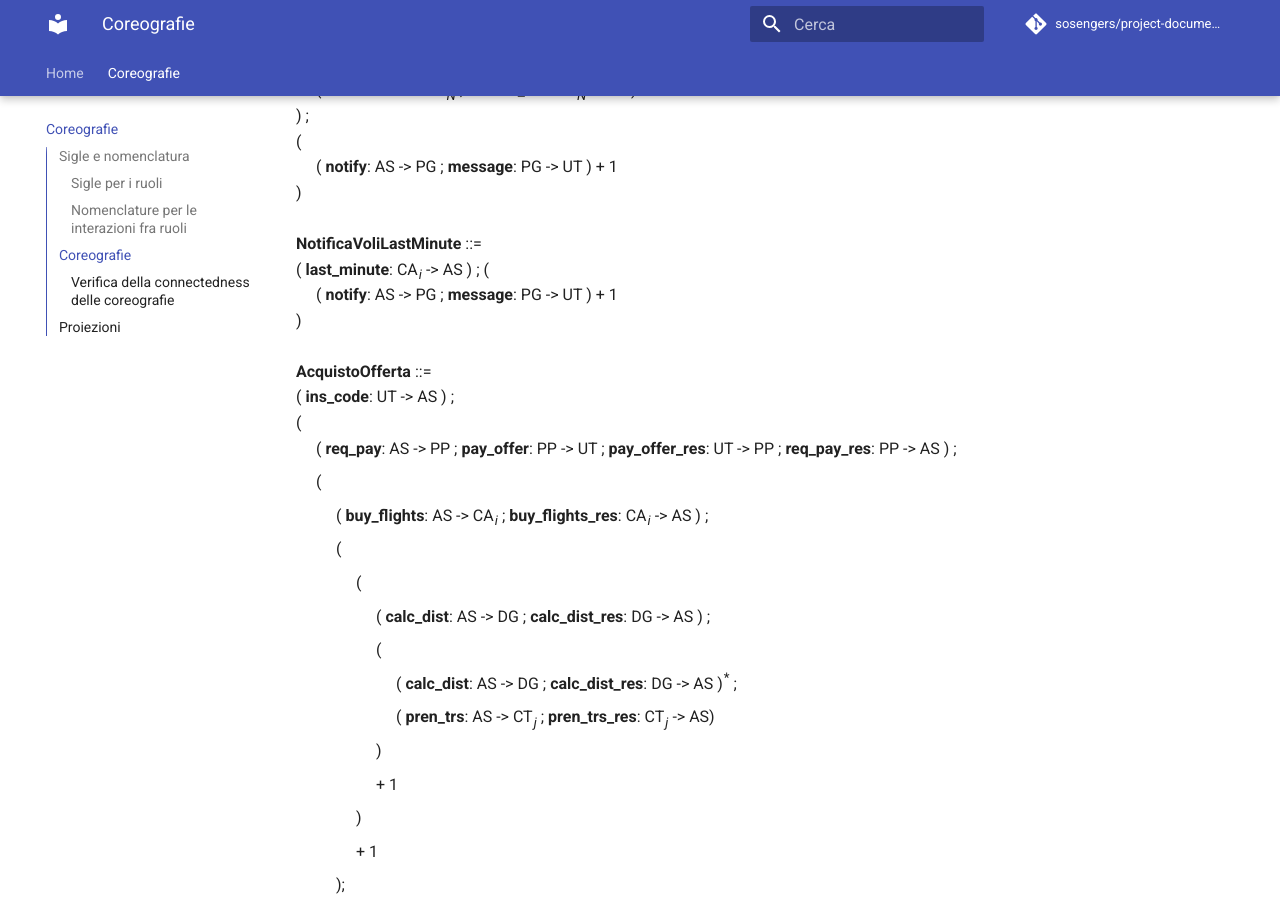
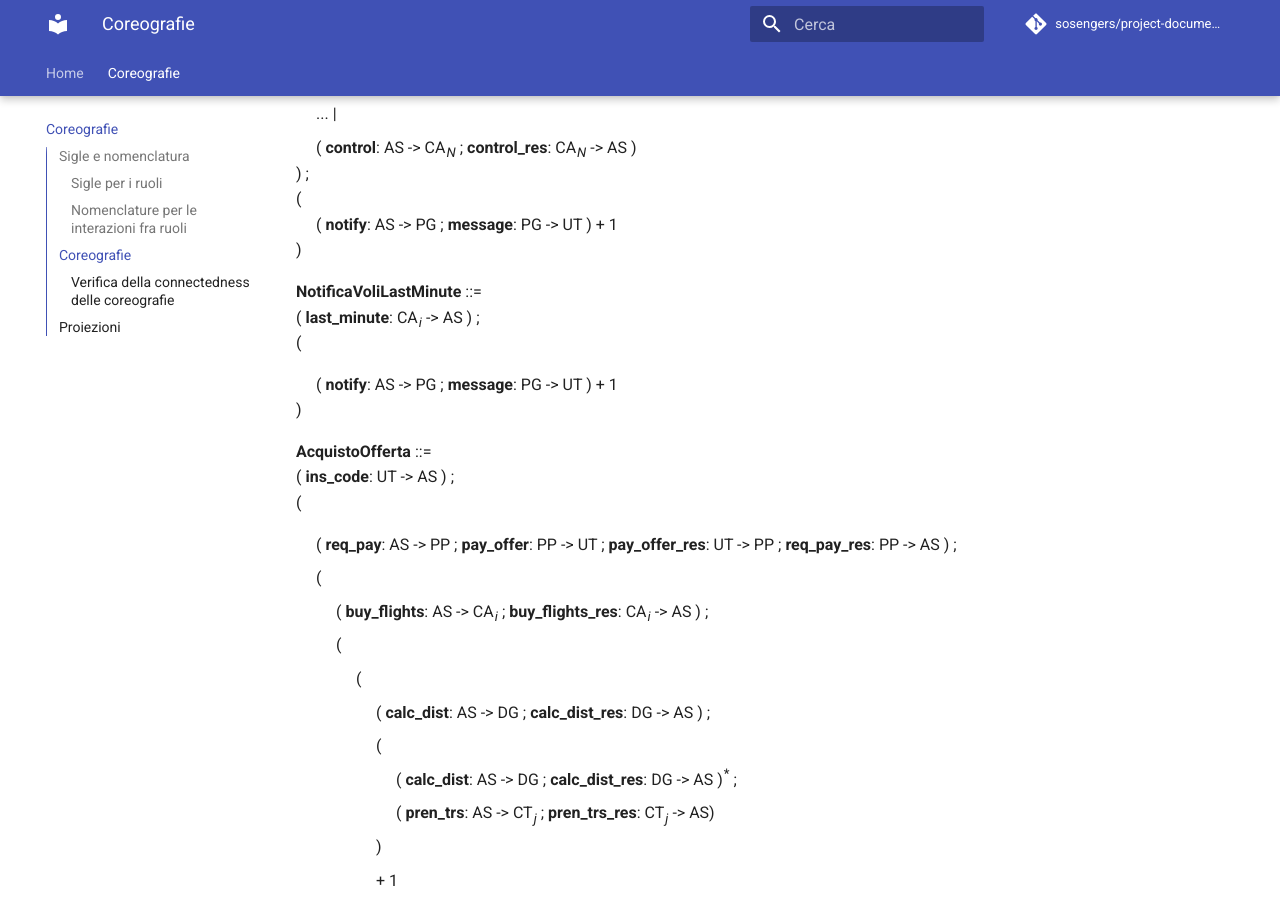
Before and after one commit to sosengers/project-documentation, an MkDocs documentation site: the page built from docs/choreographies.md, in a window 1280 px wide and 900 px high, scrolled down 1680 px. Built offline with MkDocs 1.6.1 and Material for MkDocs 9.7.7, drawn with Linux system fonts in a browser that asks for light colours; comment, search, counter and statistics services are not loaded; some of the changed text lies outside the part shown.

Commit message:
Fix coreografie

```diff
--- a/docs/choreographies.md
+++ b/docs/choreographies.md
@@ -50,9 +50,12 @@
 
 <div id="choreographies">
 
+<p>
 <strong>ProcessoRegistrazioneInteresseUtente</strong> ::=<br>
 (<strong>reg</strong>: UT -> AS; <strong>reg_res</strong>: AS -> UT)
+</p>
 
+<p>
 <strong>VerificaGiornaliera</strong> ::=<br>
 (
 <ul>
@@ -67,20 +70,20 @@
 </ul>
 )
 
-<br>
-<br>
+</p>
 
+<p>
 <strong>NotificaVoliLastMinute</strong> ::=<br>
-( <strong>last_minute</strong>: CA<sub><em>i</em></sub> -> AS ) ;
+( <strong>last_minute</strong>: CA<sub><em>i</em></sub> -> AS ) ;<br />
 (
 <ul>
 <li>( <strong>notify</strong>: AS -> PG ; <strong>message</strong>: PG -> UT ) + 1</li>
 </ul>
 )
 
-<br>
-<br>
+</p>
 
+<p>
 <strong>AcquistoOfferta</strong> ::=  <br>
 ( <strong>ins_code</strong>: UT -> AS ) ;<br>
 (
@@ -116,7 +119,7 @@
 </ul>
 )  <br>
 + <strong>ins_code_failure</strong>: AS -> UT
-
+</p>
 </div>
 
 ### Verifica della connectedness delle coreografie
@@ -158,7 +161,7 @@
 <li>... |</li>
 <li>(<span style="text-decoration: overline"><strong>control</strong></span>@CA<sub><em>N</em></sub> ; <strong>control_res</strong>@CA<sub><em>N</em></sub> )</li>
 </ul>
-) ;  <br />
+) ;<br />
 (
 <ul>
 <li>( <span style="text-decoration: overline"><strong>notify</strong></span>@PG ; 1 ) + 1</li>
@@ -225,7 +228,7 @@
 <li>... |</li>
 <li> ( 1 ; 1 )</li>
 </ul>
-) ;
+) ;  <br />
 (<br />
 <ul>
 <li> ( 1 ; <strong>message</strong>@PG ) + 1</li>
@@ -247,7 +250,7 @@
 
 <p>
 proj(<strong>AcquistoOfferta</strong>, UT) =<br />
-( <span style="text-decoration: overline"><strong>ins_code</strong></span>@AS ) ;
+( <span style="text-decoration: overline"><strong>ins_code</strong></span>@AS );<br />
 (
 <ul>
 <li>( 1 ; <strong>pay_offer</strong>@PP ; <span style="text-decoration: overline"><strong>pay_offer_res</strong></span>@PP ; 1 ) ;</li>
@@ -276,7 +279,7 @@
 <li>)</li>
 <li>+ <strong>payment_failure</strong>@AS</li>
 </ul>
-)
+)<br/>
 + <strong>ins_code_failure</strong>@AS
 </p>
 
@@ -340,12 +343,12 @@
 		<li>+ 1</li>
 </ul></li>
 	<li>);</li>
-	<li>1</li>
+	<li>+ 1</li>
 </ul></li>
 <li>)</li>
 <li>+ 1</li>
 </ul>
-)
+)<br />
 + 1
 </p>
 
@@ -387,7 +390,7 @@
 ( 1 ) ; <br/>
 (
 <ul>
-<li>( <strong>req_pay</strong>@AS ; <span style="text-decoration: overline"><strong>pay_offer</strong></span>@UT ; <strong>pay_offer_res</strong>@UT ; <span style="text-decoration: overline"><strong>req_pay_res</strong>@AS</span> ) ;</li>
+<li>( <strong>req_pay</strong>@AS ; <span style="text-decoration: overline"><strong>pay_offer</strong></span>@UT ; <strong>pay_offer_res</strong>@UT ; <span style="text-decoration: overline"><strong>req_pay_res</strong></span>@AS ) ;</li>
 <li>(</li>
 <li><ul>
 	<li>( 1 ; 1 ) ;</li>
@@ -408,12 +411,12 @@
 		<li>+ 1</li>
 </ul></li>
 	<li>);</li>
-	<li>1</li>
+	<li>+ 1</li>
 </ul></li>
 <li>)</li>
 <li>+ 1</li>
 </ul>
-)
+)<br/>
 + 1
 </p>
 
@@ -475,7 +478,7 @@
             <li>+ 1</li>
         </ul></li>
         <li>);</li>
-        <li>1</li>
+        <li>+ 1</li>
 	</ul></li>
     <li>)</li>
     <li>+ 1</li>
@@ -542,7 +545,7 @@
             <li>+ 1</li>
 		</ul></li>
         <li>);</li>
-        <li>1</li>
+        <li>+ 1</li>
     </ul></li>
     <li>)</li>
     <li>+ 1</li>
@@ -601,7 +604,7 @@
                 <li>( 1 ; 1 ) ;</li>
                 <li>(</li>
                 <li><ul>
-                    <li>( 1 ; 1 )<sup>\*</sup></li>
+                    <li>( 1 ; 1 )<sup>*</sup></li>
                     <li>( 1 ; 1 )</li>
                 </ul></li>
                 <li>)</li>
@@ -611,7 +614,7 @@
             <li>+ 1</li>
         </ul></li>
         <li>);</li>
-        <li>1</li>
+        <li>+ 1</li>
     </ul></li>
     <li>)</li>
     <li>+ 1</li>
```
